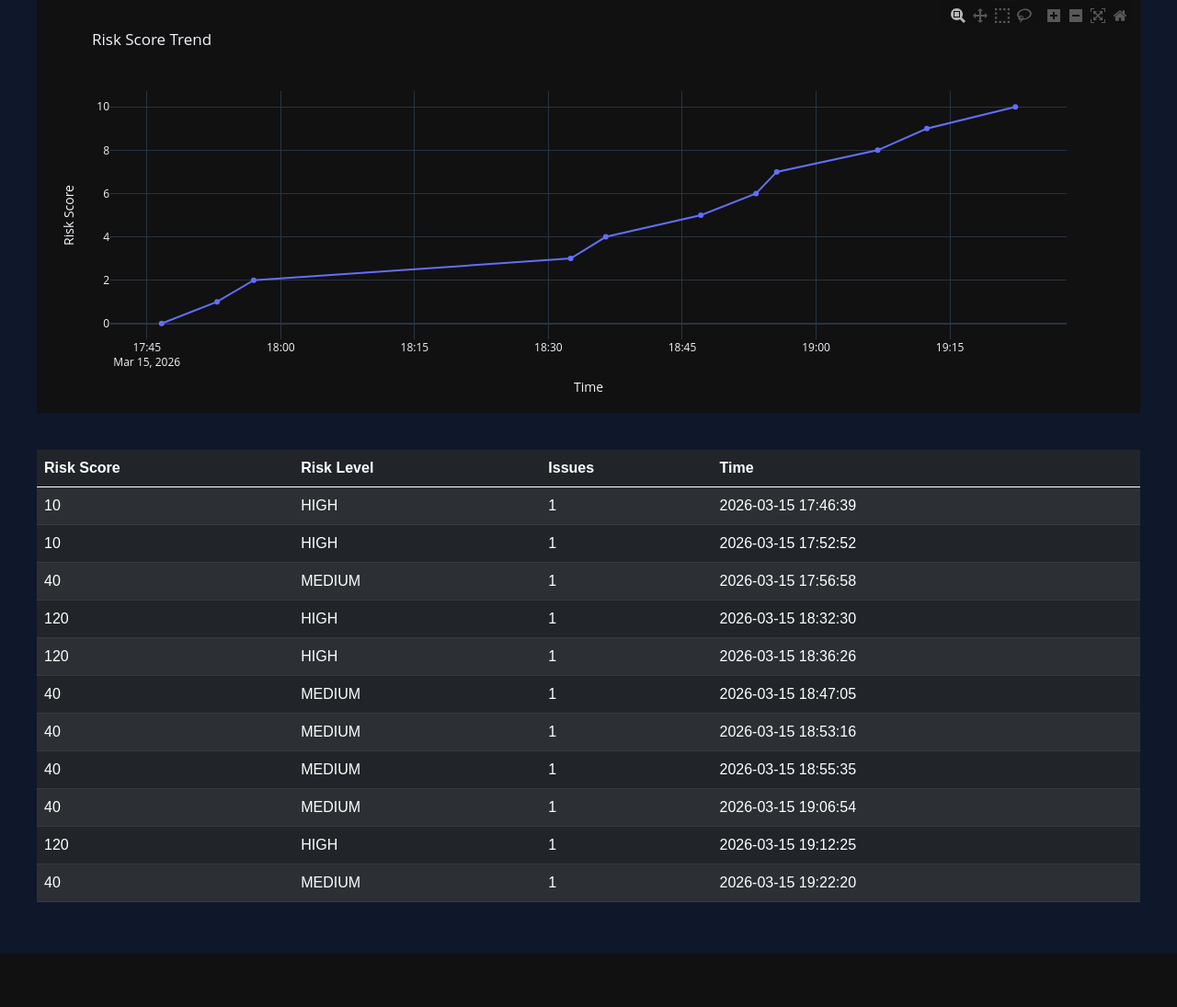
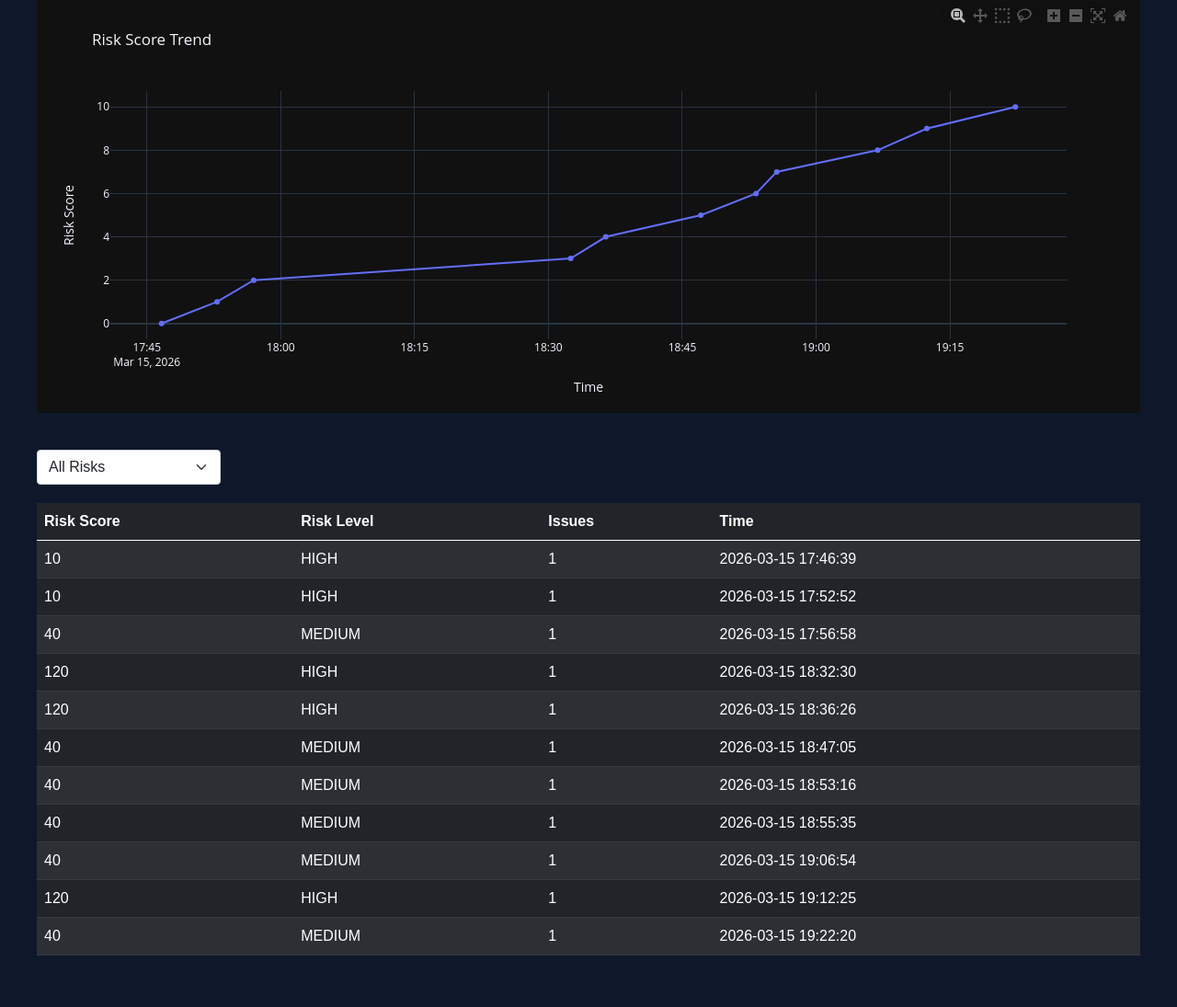
Before and after one commit to gargpriyal10/Autonomous-Security-Policy-Reasoning-Misconfiguration-Detection-Platform, a Flask app: page /history in a window 1280 px wide. Shown: the part 288-1383 px from the top of the page at 92% size. Before the commit the page ends 1325 px from the top, so only its background shows below. Run offline with Flask 3, Linux system fonts and the light colour scheme; a user stored in the database is signed in; data comes from the database, SQL or seed files in the repository; some libraries are stand-ins or nearby versions.

Commit message:
Add risk level filtering to scan history table

```diff
--- a/templates/history.html
+++ b/templates/history.html
@@ -70,8 +70,18 @@
     {{ chart | safe }}
 </div>
 
-<table class="table table-dark table-striped">
+<div style="margin-bottom:20px;">
 
+<select id="riskFilter" class="form-select" style="width:200px;" onchange="filterTable()">
+<option value="ALL">All Risks</option>
+<option value="HIGH">High Risk</option>
+<option value="MEDIUM">Medium Risk</option>
+<option value="LOW">Low Risk</option>
+</select>
+
+</div>
+
+<table id="scanTable" class="table table-dark table-striped">
     <thead>
         <tr>
             <th>Risk Score</th>
@@ -97,6 +107,28 @@
     </tbody>
 
 </table>
+<script>
+
+function filterTable() {
+
+    var filter = document.getElementById("riskFilter").value;
+    var table = document.getElementById("scanTable");
+    var rows = table.getElementsByTagName("tr");
+
+    for (var i = 1; i < rows.length; i++) {
+
+        var riskLevel = rows[i].cells[1].innerText;
+
+        if (filter === "ALL" || riskLevel === filter) {
+            rows[i].style.display = "";
+        } else {
+            rows[i].style.display = "none";
+        }
+
+    }
+}
+
+</script>
 
 </body>
 
```
